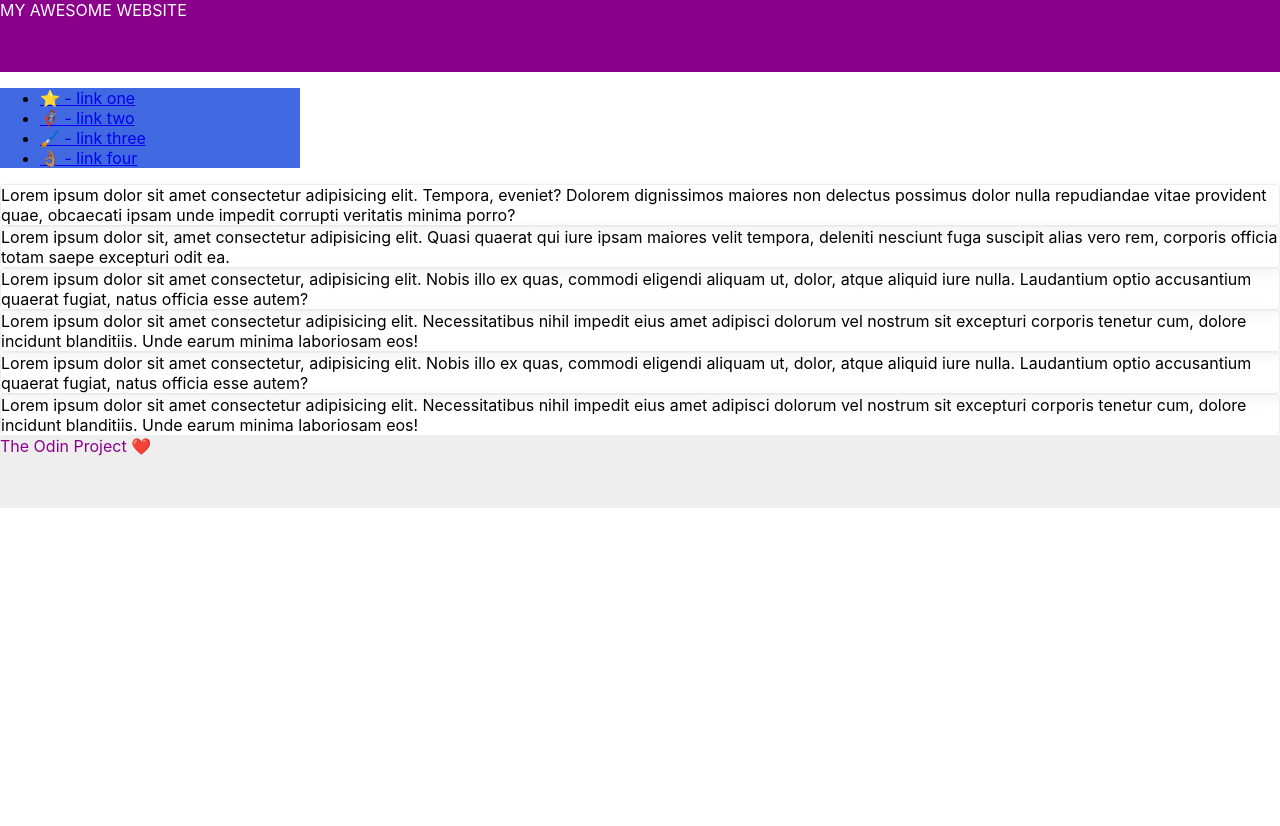
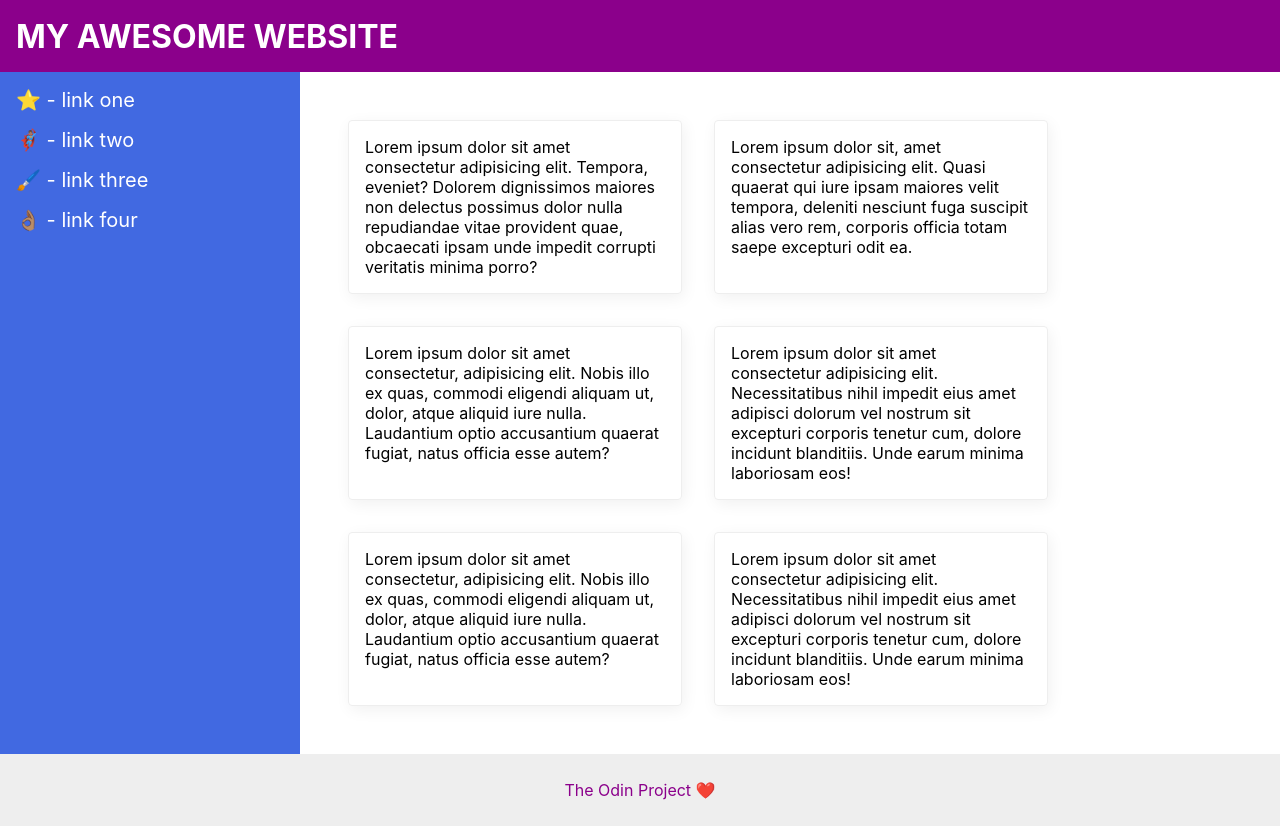
Before and after one commit to st-izzy/the_odin_project_work, a plain HTML site: page css-exercises/flex/07-flex-layout-2/index.html in a window 1280 px wide. Before the commit the page ends 800 px from the top, so only its background shows below. Drawn offline with Linux system fonts and the light colour scheme.

Commit message:
Complete css flex exercises

```diff
--- a/css-exercises/flex/01-flex-center/style.css
+++ b/css-exercises/flex/01-flex-center/style.css
@@ -3,6 +3,10 @@
   border: 4px solid midnightblue;
   width: 400px;
   height: 300px;
+
+  display: flex;
+  align-items: center;
+  justify-content: center;
 }
 
 .box {
--- a/css-exercises/flex/02-flex-header/style.css
+++ b/css-exercises/flex/02-flex-header/style.css
@@ -1,6 +1,11 @@
 .header  {
   font-family: monospace;
   background: papayawhip;
+  padding: 10px;
+  display: flex;
+  flex: 1 1 auto;
+  justify-content: space-between;
+  align-items: center;
 }
 
 .logo {
@@ -14,6 +19,10 @@
 ul {
   /* this removes the dots on the list items*/
   list-style-type: none;
+  display: flex;
+  margin: 0px;
+  padding: 0px;
+  gap: 10px;
 }
 
 a {
--- a/css-exercises/flex/03-flex-header-2/style.css
+++ b/css-exercises/flex/03-flex-header-2/style.css
@@ -12,6 +12,21 @@ body {
   background: white;
   border-bottom: 1px solid #ddd;
   box-shadow: 0 0 8px rgba(0,0,0,.1);
+
+  display: flex;
+  justify-content: space-between;
+  padding: 10px;
+}
+
+.left-content,
+.right-content,
+.links {
+  display: flex;
+  padding: 0px;
+  margin: 0px;
+  gap: 10px;
+
+  align-items: center;
 }
 
 .profile-image {
--- a/css-exercises/flex/04-flex-information/style.css
+++ b/css-exercises/flex/04-flex-information/style.css
@@ -1,5 +1,6 @@
 body {
   font-family: 'Courier New', Courier, monospace;
+  text-align: center;
 }
 
 img {
@@ -10,6 +11,17 @@ img {
 .title {
   font-size: 36px;
   font-weight: 900;
+  margin-bottom: 32px;
+}
+
+.deck {
+  display: flex;
+  justify-content: center;
+  gap: 48px;
+}
+
+.card {
+  max-width: 200px;
 }
 
 /* do not edit this footer */
--- a/css-exercises/flex/06-flex-layout/style.css
+++ b/css-exercises/flex/06-flex-layout/style.css
@@ -5,6 +5,10 @@ body {
   margin: 0;
   overflow: hidden;
   font-family: Roboto, sans-serif;
+
+  display: flex;
+  flex-direction: column;
+  justify-content: space-between;
 }
 
 img {
@@ -16,6 +20,8 @@ button {
   border: none;
   border-radius: 8px;
   background: #eee;
+
+  padding: 8px 16px;
 }
 
 input {
@@ -24,4 +30,40 @@ input {
   padding: 8px 24px;
   width: 400px;
   margin-bottom: 16px;
+
+  margin-top: 8px;
 }
+
+.header,
+.footer {
+  display: flex;
+  justify-content: space-between;
+  height: 48px;
+  align-items: center;
+}
+
+.footer {
+  background: lightgray;
+}
+
+.left-links,
+.right-links {
+  display: flex;
+  padding: 16px;
+  gap: 16px;
+}
+
+ul {
+  list-style-type: none;
+}
+
+a {
+  text-decoration: none;
+  color: black;
+}
+
+.content {
+  display: flex;
+  flex-direction: column;
+  align-items: center;
+}
--- a/css-exercises/flex/07-flex-layout-2/index.html
+++ b/css-exercises/flex/07-flex-layout-2/index.html
@@ -12,6 +12,8 @@
       MY AWESOME WEBSITE
     </div>
 
+    <div class="content">
+
       <div class="sidebar">
         <ul>
           <li><a href="#">⭐ - link one</a></li>
@@ -21,12 +23,16 @@
         </ul>
       </div>
 
+      <div class="deck">
         <div class="card">Lorem ipsum dolor sit amet consectetur adipisicing elit. Tempora, eveniet? Dolorem dignissimos maiores non delectus possimus dolor nulla repudiandae vitae provident quae, obcaecati ipsam unde impedit corrupti veritatis minima porro?</div>
         <div class="card">Lorem ipsum dolor sit, amet consectetur adipisicing elit. Quasi quaerat qui iure ipsam maiores velit tempora, deleniti nesciunt fuga suscipit alias vero rem, corporis officia totam saepe excepturi odit ea.</div>
         <div class="card">Lorem ipsum dolor sit amet consectetur, adipisicing elit. Nobis illo ex quas, commodi eligendi aliquam ut, dolor, atque aliquid iure nulla. Laudantium optio accusantium quaerat fugiat, natus officia esse autem?</div>
         <div class="card">Lorem ipsum dolor sit amet consectetur adipisicing elit. Necessitatibus nihil impedit eius amet adipisci dolorum vel nostrum sit excepturi corporis tenetur cum, dolore incidunt blanditiis. Unde earum minima laboriosam eos!</div>
         <div class="card">Lorem ipsum dolor sit amet consectetur, adipisicing elit. Nobis illo ex quas, commodi eligendi aliquam ut, dolor, atque aliquid iure nulla. Laudantium optio accusantium quaerat fugiat, natus officia esse autem?</div>
         <div class="card">Lorem ipsum dolor sit amet consectetur adipisicing elit. Necessitatibus nihil impedit eius amet adipisci dolorum vel nostrum sit excepturi corporis tenetur cum, dolore incidunt blanditiis. Unde earum minima laboriosam eos!</div>
+      </div>
+
+    </div>
 
     <div class="footer">
       The Odin Project ❤️
--- a/css-exercises/flex/07-flex-layout-2/style.css
+++ b/css-exercises/flex/07-flex-layout-2/style.css
@@ -2,28 +2,78 @@ body {
   font-family: -apple-system, BlinkMacSystemFont, 'Segoe UI', Roboto, Oxygen, Ubuntu, Cantarell, 'Open Sans', 'Helvetica Neue', sans-serif;
   margin: 0;
   min-height: 100vh;
+
+  display: flex;
+  flex-direction: column;
 }
 
 .header {
   height: 72px;
   background: darkmagenta;
   color: white;
+
+  display: flex;
+  align-items: center;
+  padding: 0 16px;
+  font-size: 32px;
+  font-weight: 700;
 }
 
 .footer {
   height: 72px;
   background: #eee;
   color: darkmagenta;
+
+  display: flex;
+  justify-content: center;
+  align-items: center;
+}
+
+.content {
+  display: flex;
+  flex: 1;
 }
 
 .sidebar {
   width: 300px;
   background: royalblue;
   box-sizing: border-box;
+
+  flex: 1 0 auto;
+  font-size: 20px;
+  padding: 16px;
 }
+
+.deck {
+  display: flex;
+  flex-wrap: wrap;
+  padding: 48px;
+  gap: 32px;
+}
+
+/* edited using solution.css. seems like I was adding too many instructions in
+   .deck, which caused me to add more instructions to .card */
 
 .card {
   border: 1px solid #eee;
   box-shadow: 2px 4px 16px rgba(0,0,0,.06);
   border-radius: 4px;
+
+  padding: 16px;
+  width: 300px;
 }
+
+ul {
+  list-style-type: none;
+  margin: 0;
+  padding: 0;
+}
+
+li {
+  margin-bottom: 16px;
+}
+
+a {
+  color: white;
+  text-decoration: none;
+}
--- a/odin-recipes/styles.css
+++ b/odin-recipes/styles.css
@@ -10,6 +10,10 @@ div {
     border: 1px solid green
 }
 
+.photo {
+    border: unset;
+}
+
 .recipe_list {
     font-size: 23px;
 }
```
Also changed, not shown: css-exercises/flex/03-flex-header-2/index.html (+8 -0 lines), css-exercises/flex/04-flex-information/index.html (+10 -0 lines), css-exercises/flex/05-flex-modal/index.html (+16 -5 lines), css-exercises/flex/05-flex-modal/style.css (+22 -0 lines), css-exercises/flex/06-flex-layout/index.html (+4 -0 lines), css-exercises/index.html (+12 -0 lines). Lines whose indentation alone changed are shown as unchanged.
